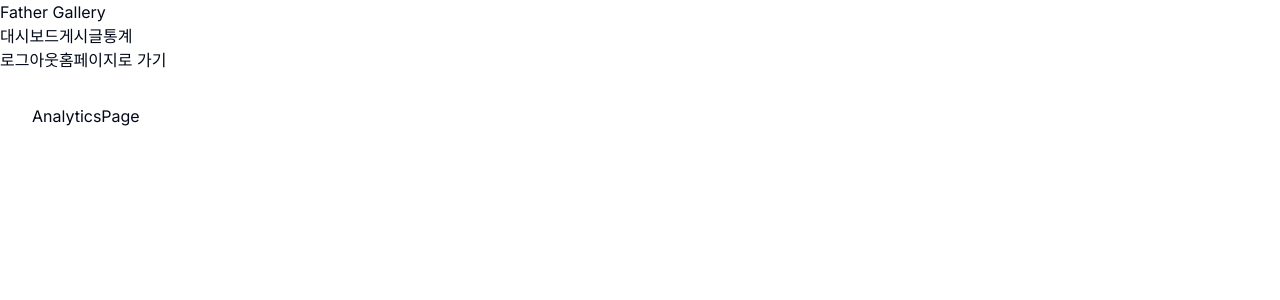
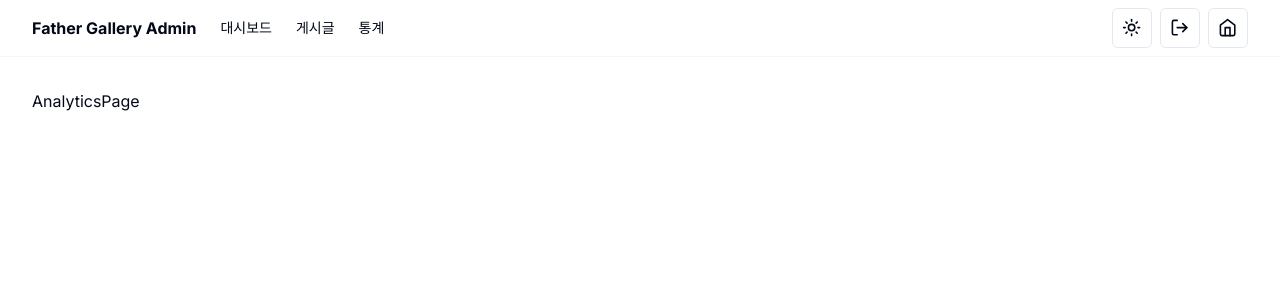
Before and after one commit to DohwanKim/next-fe-father-gallery, a Next.js app: page /admin/analytics in a window 1280 px wide. Shown: the top 300 px of the page. Built offline with nearby package versions, Linux system fonts and the light colour scheme; no server answers; what return-fetch would draw is missing.

Commit message:
style(refactor): 헤더 디자인 완성, 코드 리펙토링, pathname active 기능 추가

```diff
--- a/src/components/admin/organism/Header/index.tsx
+++ b/src/components/admin/organism/Header/index.tsx
@@ -1,40 +1,100 @@
 'use client';
 
+import { Home, LogOut, Moon, Sun } from 'lucide-react';
 import Link from 'next/link';
-import { useRouter } from 'next/navigation';
+import { usePathname, useRouter } from 'next/navigation';
+import { useTheme } from 'next-themes';
 
+import { Button } from '@/components/ui/button';
+import {
+  DropdownMenu,
+  DropdownMenuContent,
+  DropdownMenuItem,
+  DropdownMenuTrigger,
+} from '@/components/ui/dropdown-menu';
 import { signOut } from '@/service/auth';
 
+const navItems = [
+  { name: '대시보드', href: '/admin/dashboard' },
+  { name: '게시글', href: '/admin/posts' },
+  { name: '통계', href: '/admin/analytics' },
+];
+
 const AdminHeader = () => {
+  const pathname = usePathname();
+  const { setTheme } = useTheme();
   const router = useRouter();
 
   return (
-    <>
-      <header>
-        <Link href={'/admin'} scroll={false}>
-          Father Gallery
-        </Link>
-        <nav>
-          <Link href={'/admin/dashboard'}>대시보드</Link>
-          <Link href={'/admin/posts'}>게시글</Link>
-          <Link href={'/admin/analytics'}>통계</Link>
-        </nav>
-        <div>
-          <button
+    <header
+      className={
+        'sticky top-0 z-50 w-full border-b border-border/40 bg-background/95 backdrop-blur supports-[backdrop-filter]:bg-background/60'
+      }
+    >
+      <div className={'container flex h-14 max-w-screen-2xl items-center'}>
+        <div className={'flex mr-4'}>
+          <Link
+            href={'/admin'}
+            className={'font-bold mr-6 flex items-center space-x-2'}
+            scroll={false}
+          >
+            Father Gallery Admin
+          </Link>
+          <nav className={'flex items-center gap-6 text-sm'}>
+            {navItems.map((item) => (
+              <Link
+                key={item.href}
+                className={`transition-colors hover:text-foreground/80 text-foreground${
+                  pathname === item.href ? '' : '/60'
+                }`}
+                href={item.href}
+                scroll={false}
+              >
+                {item.name}
+              </Link>
+            ))}
+          </nav>
+        </div>
+        <div className={'flex flex-1 items-center  space-x-2 justify-end'}>
+          <DropdownMenu>
+            <DropdownMenuTrigger asChild>
+              <Button variant="outline" size="icon">
+                <Sun className="h-[1.2rem] w-[1.2rem] rotate-0 scale-100 transition-all dark:-rotate-90 dark:scale-0" />
+                <Moon className="absolute h-[1.2rem] w-[1.2rem] rotate-90 scale-0 transition-all dark:rotate-0 dark:scale-100" />
+                <span className="sr-only">Toggle theme</span>
+              </Button>
+            </DropdownMenuTrigger>
+            <DropdownMenuContent align="end">
+              <DropdownMenuItem onClick={() => setTheme('light')}>
+                Light
+              </DropdownMenuItem>
+              <DropdownMenuItem onClick={() => setTheme('dark')}>
+                Dark
+              </DropdownMenuItem>
+              <DropdownMenuItem onClick={() => setTheme('system')}>
+                System
+              </DropdownMenuItem>
+            </DropdownMenuContent>
+          </DropdownMenu>
+          <Button
+            variant="outline"
+            size="icon"
             onClick={async () => {
               await signOut().then(() => {
                 router.push('/admin');
               });
             }}
           >
-            로그아웃
-          </button>
-          <Link href={'/'}>홈페이지로 가기</Link>
+            <LogOut className="absolute h-[1.2rem] w-[1.2rem] rotate-0 scale-100 transition-all" />
+          </Button>
+          <Button variant="outline" size="icon" asChild>
+            <Link href={'/'} scroll={false}>
+              <Home className="absolute h-[1.2rem] w-[1.2rem] rotate-0 scale-100 transition-all" />
+            </Link>
+          </Button>
         </div>
-      </header>
-      {/*dummy space*/}
-      <div />
-    </>
+      </div>
+    </header>
   );
 };
 
```
